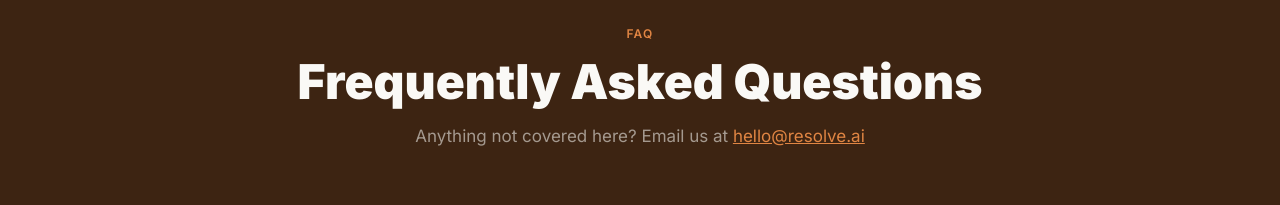
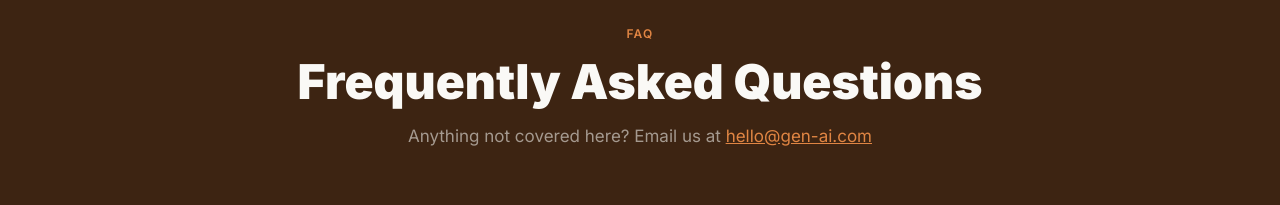
Before and after one commit to marellavenkatadeepak/problem-statement, a Next.js app in the folder hackathon-site/: page / in a window 1280 px wide. Shown: the part 9380-9585 px from the top of the page. Built offline with nearby package versions, Linux system fonts and the light colour scheme.

Commit message:
feat: finalize GEN-AI branding and point registration CTA to GitHub Classroom

```diff
--- a/hackathon-site/src/components/sections/faq.tsx
+++ b/hackathon-site/src/components/sections/faq.tsx
@@ -91,8 +91,8 @@ export const FAQSection = () => {
           </h2>
           <p className="text-[#FAF9F6]/55">
             Anything not covered here? Email us at{" "}
-            <a href="mailto:hello@resolve.ai" className="text-[#E08543] underline">
-              hello@resolve.ai
+            <a href="mailto:hello@gen-ai.com" className="text-[#E08543] underline">
+              hello@gen-ai.com
             </a>
           </p>
         </motion.div>
--- a/hackathon-site/src/components/sections/footer.tsx
+++ b/hackathon-site/src/components/sections/footer.tsx
@@ -28,7 +28,7 @@ const footerLinks = [
       { label: "Discord", href: "#" },
       { label: "Twitter / X", href: "#" },
       { label: "LinkedIn", href: "#" },
-      { label: "Contact Us", href: "mailto:hello@resolve.ai" },
+      { label: "Contact Us", href: "mailto:hello@gen-ai.com" },
     ],
   },
 ];
@@ -56,7 +56,7 @@ export const Footer = () => {
                 { icon: GitBranch, href: "https://github.com", label: "GitHub" },
                 { icon: Share2, href: "#", label: "Twitter" },
                 { icon: Link2, href: "#", label: "LinkedIn" },
-                { icon: Mail, href: "mailto:hello@resolve.ai", label: "Email" },
+                { icon: Mail, href: "mailto:hello@gen-ai.com", label: "Email" },
               ].map((s) => (
                 <a
                   key={s.label}
--- a/hackathon-site/src/components/sections/submission.tsx
+++ b/hackathon-site/src/components/sections/submission.tsx
@@ -97,7 +97,9 @@ export const SubmissionSection = () => {
           <h3 className="text-3xl font-black text-[#FAF9F6] mb-3">Ready to Build Something Real?</h3>
           <p className="text-[#FAF9F6]/55 mb-8">Registration is free. Bring your team, your tools, and your ambition.</p>
           <a
-            href="mailto:hello@resolve.ai"
+            href="https://classroom.github.com/a/1Fgu3-bk"
+            target="_blank"
+            rel="noopener noreferrer"
             className="inline-flex items-center gap-2 px-8 py-4 rounded-full bg-[#895129] text-[#FAF9F6] font-bold hover:bg-[#E08543] transition-all shadow-xl hover:scale-105 duration-200"
           >
             Register Your Team →
```
